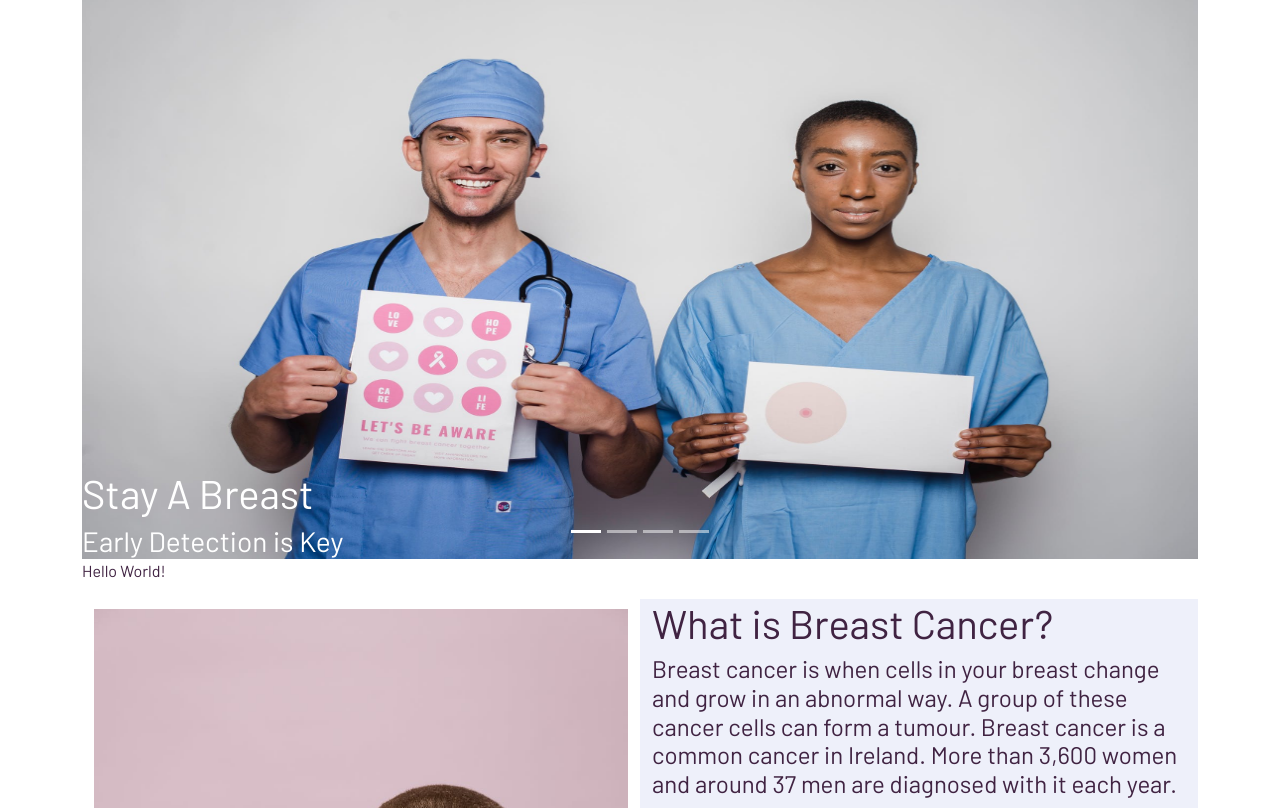
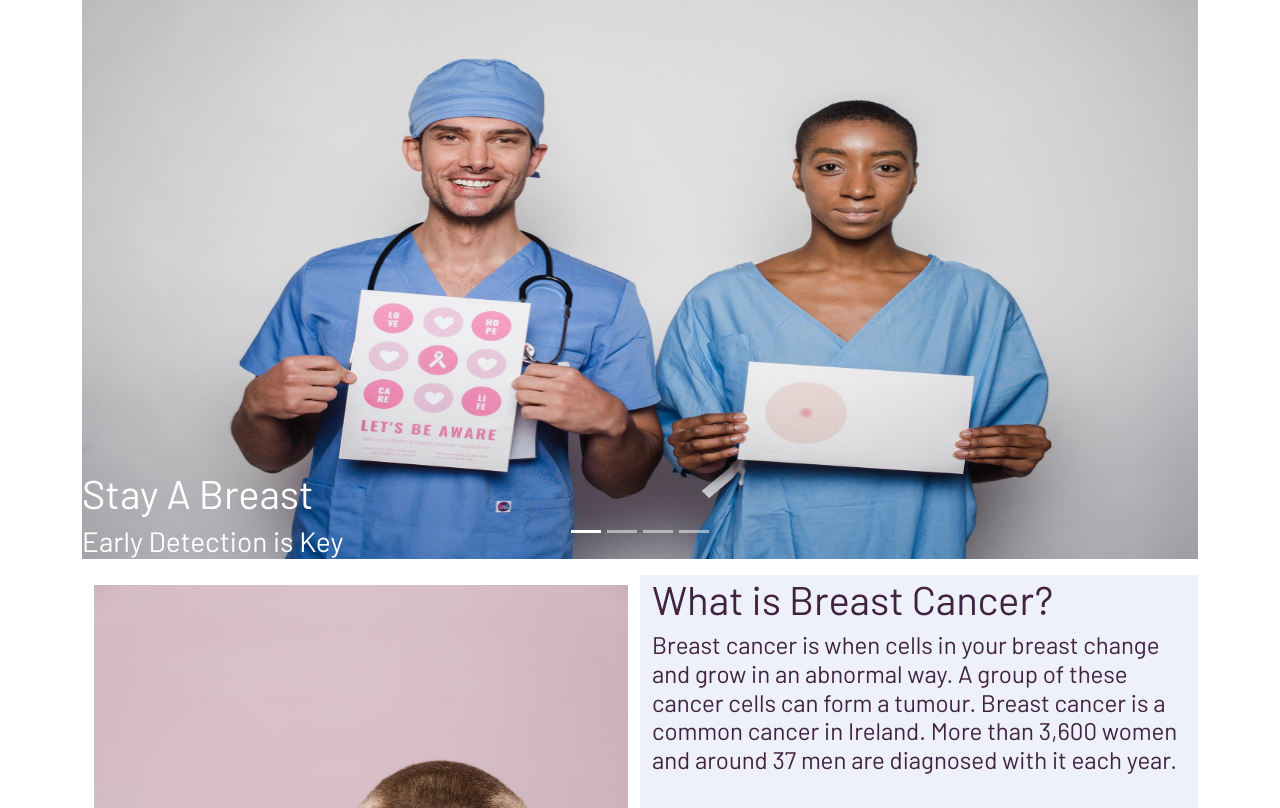
Before and after one commit to Sharon-B/BreastCancerAwarenessBakingApp, a Flask app: page / in a window 1280 px wide. Shown: the part 111-919 px from the top of the page. Run offline with Flask 2, Linux system fonts and the light colour scheme; data that the repository does not hold is empty; some libraries are stand-ins or nearby versions.

Commit message:
Remove placeholder from index.html

```diff
--- a/templates/index.html
+++ b/templates/index.html
@@ -50,7 +50,7 @@
     </div>
   </div>
 </div>
-<div><p>Hello World!</p></div>
+<div><p></p></div>
 <div class="container">
   <div class="row">
     <!-- <div class="col-md-6"> -->
```
